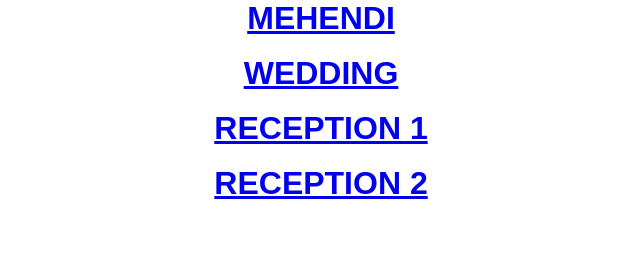
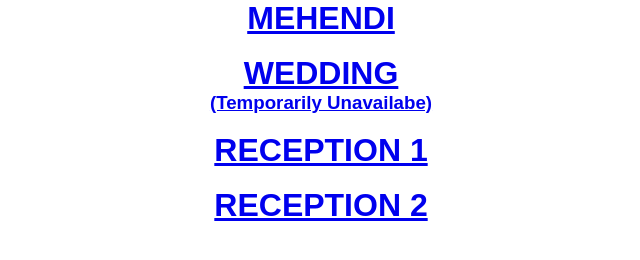
Before and after one commit to Uttam2005/Deepak_Rozy_Wedding, a plain HTML site: page index.html in a window 1280 px wide. Shown: the whole page, without its empty margins (319-959 px from the left). Drawn offline with Linux system fonts and the light colour scheme.

Commit message:
Update index.html

```diff
--- a/index.html
+++ b/index.html
@@ -14,7 +14,7 @@
             <h1>MEHENDI</h1></br>
         </a>
         <a href="Wedding/index.html">
-            <h1>WEDDING</h1></br>
+            <h1>WEDDING</h1><h3>  (Temporarily Unavailabe)</h3></br>
         </a>
         <a href="Reception/index.html">
             <h1>RECEPTION 1</h1></br>
```
